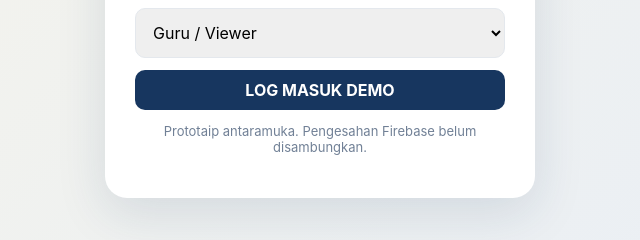
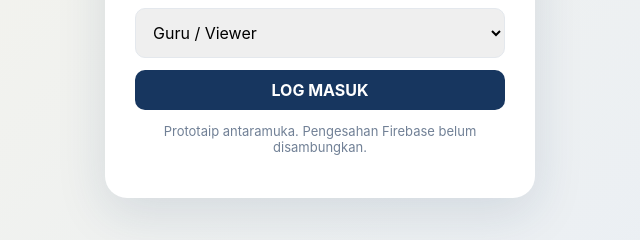
Before and after one commit to gbb-1990/e-school, a plain HTML site: page index.html in a window 1280 px wide. Shown: the part 467-707 px from the top of the page, 320-960 px from the left. Drawn offline with Linux system fonts and the light colour scheme.

Commit message:
Update index.html

```diff
--- a/index.html
+++ b/index.html
@@ -36,7 +36,7 @@ main{max-width:1240px;margin:22px auto;padding:0 16px}.nav{display:flex;gap:8px;
    <select id="userRole" style="width:100%;padding:13px;border:1px solid #e4e8ed;border-radius:10px;margin-bottom:12px">
     <option value="viewer">Guru / Viewer</option><option value="editor">Editor / Penyelaras</option><option value="admin">Admin (demo)</option>
    </select>
-   <button class="primary" style="width:100%">LOG MASUK DEMO</button>
+   <button class="primary" style="width:100%">LOG MASUK</button>
   </form>
   <p class="muted">Prototaip antaramuka. Pengesahan Firebase belum disambungkan.</p>
  </div>
```
